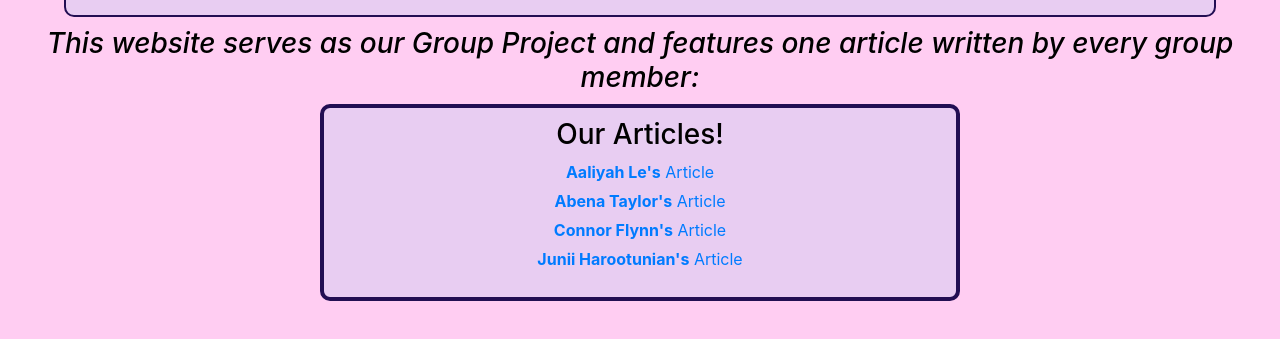
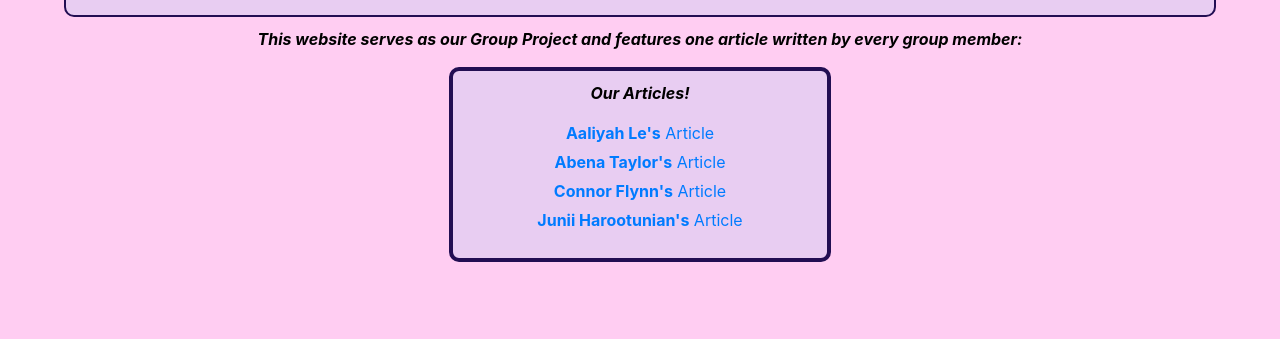
Before and after one commit to Junii23/kstate-cc120-group-project, a plain HTML site: page index.html in a window 1280 px wide. Shown: the part 73-412 px from the top of the page. Drawn offline with nearby package versions, Linux system fonts and the light colour scheme.

Commit message:
Fixes for html checker

```diff
--- a/index.html
+++ b/index.html
@@ -11,16 +11,16 @@
             <h1>Articles About Our Hobbies!</h1>
         </header>
         <main>
-            <h3 class="m-10"><i>This website serves as our Group Project and features one article written by every group member:</i></h3>
-            <section class="article-collection">
-                <h3>Our Articles!</h3>
+            <p class="m-10"><i><b>This website serves as our Group Project and features one article written by every group member:</b></i></p>
+            <div class="article-collection">
+                <p><i><b>Our Articles!</b></i></p>
                 <ul>
                     <li><a class="btn-subtle theme-accent" href="aaliyah.html"><b>Aaliyah Le's</b> Article</a></li>
                     <li><a class="btn-subtle theme-accent" href="abena.html"><b>Abena Taylor's</b> Article</a></li>
                     <li><a class="btn-subtle theme-accent" href="connor.html"><b>Connor Flynn's</b> Article</a></li>
                     <li><a class="btn-subtle theme-accent" href="junii.html"><b>Junii Harootunian's</b> Article</a></li>
                 </ul>
-            </section>
+            </div>
         </main>
         <script type="module" src="https://cdn.jsdelivr.net/npm/bootstrap@6.0.0-alpha.1/dist/js/bootstrap.bundle.min.js" integrity="sha384-1a/pXj49ZQ1aHEmrJ+gMw1otqoVsYwlEnlD8mIfY2TV03r20Y0CN7uqx1tQogjPL" crossorigin="anonymous"></script>
     </body>
```
